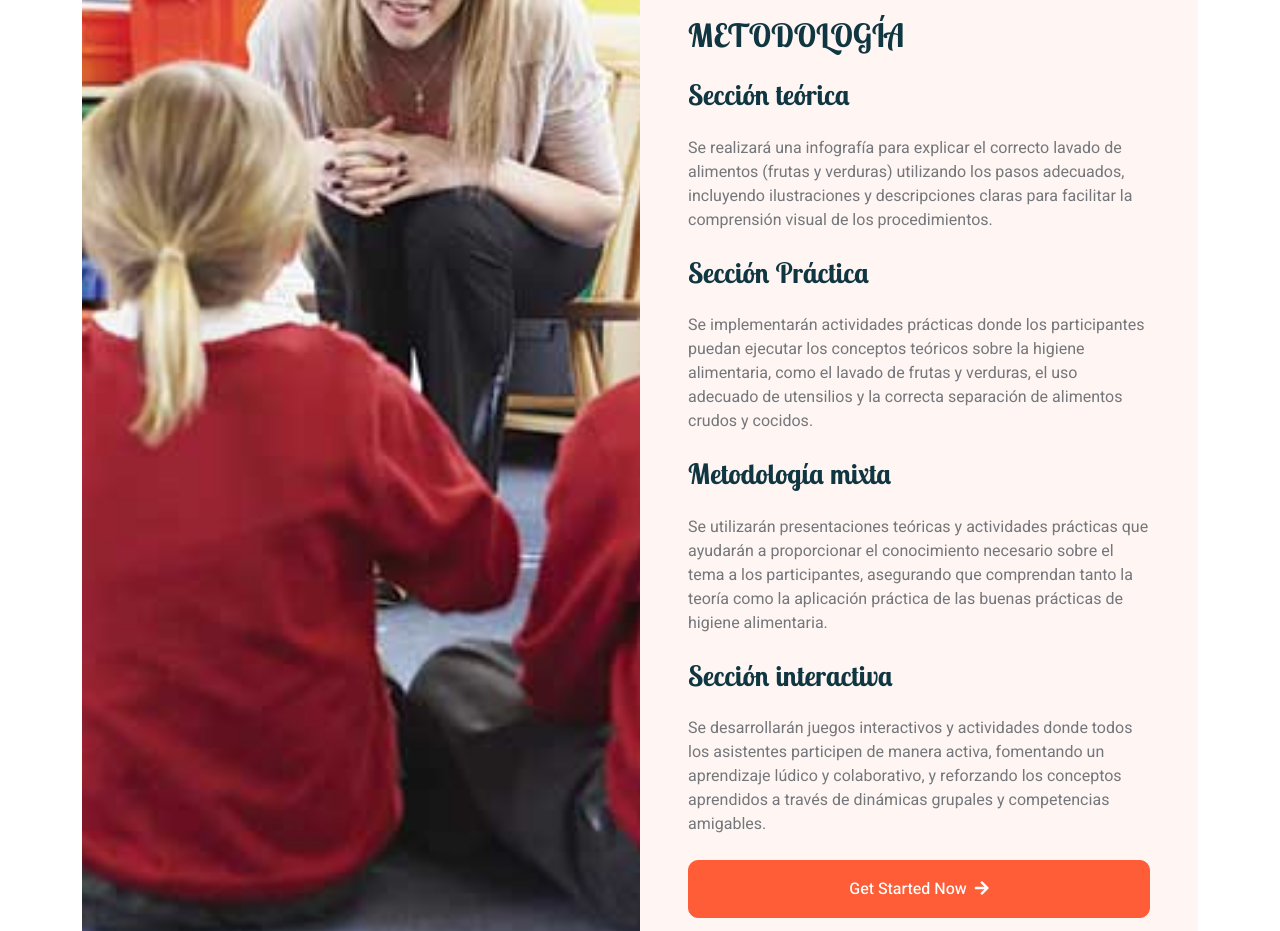
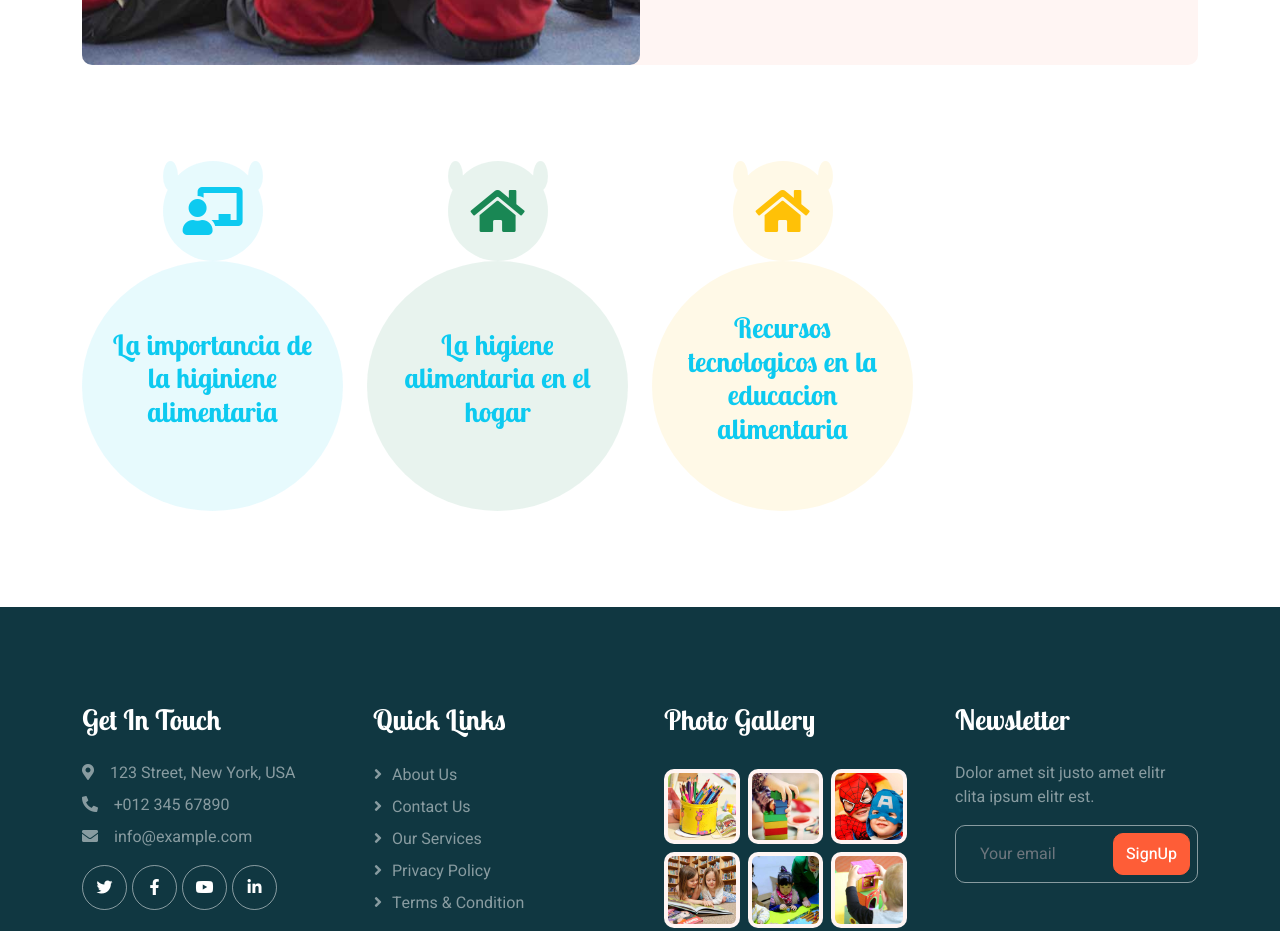
Before and after one commit to chente09/pag-vinculacion, a plain HTML site: page hgAlim.html in a window 1280 px wide. Shown: the part 940-1871 px from the top of the page. Drawn offline with nearby package versions, Linux system fonts and the light colour scheme.

Commit message:
cuartocambio

```diff
--- a/hgAlim.html
+++ b/hgAlim.html
@@ -29,6 +29,8 @@
 
     <!-- Template Stylesheet -->
     <link href="css/style.css" rel="stylesheet">
+    <!-- Template Stylesheet -->
+    <link href="css/botones.css" rel="stylesheet">
 </head>
 
 <body>
@@ -117,29 +119,58 @@
                                 </p>
                                 <p class="mb-4">Fomentar el uso de recursos tecnológicos como apoyo para la educación alimentaria de los niños.
                                 </p>
-                                <h2 class="mb-4">METODOLOGÍA</h2>
-                                <h3 class="mb-4">Sección teórica</h3>
-                                <p class="mb-4">Se realizará una infografía para explicar el correcto lavado de alimentos (frutas y verduras) utilizando los pasos adecuados, incluyendo ilustraciones y descripciones claras para facilitar la comprensión visual de los procedimientos.
-                                </p>
-                                <h3 class="mb-4">Sección Práctica</h3>
-                                <p class="mb-4">Se implementarán actividades prácticas donde los participantes puedan ejecutar los conceptos teóricos sobre la higiene alimentaria, como el lavado de frutas y verduras, el uso adecuado de utensilios y la correcta separación de alimentos crudos y cocidos.
-                                </p>
-                                <h3 class="mb-4">Metodología mixta</h3>
-                                <p class="mb-4">Se utilizarán presentaciones teóricas y actividades prácticas que ayudarán a proporcionar el conocimiento necesario sobre el tema a los participantes, asegurando que comprendan tanto la teoría como la aplicación práctica de las buenas prácticas de higiene alimentaria.
-                                </p>
-                                <h3 class="mb-4">Sección interactiva</h3>
-                                <p class="mb-4">Se desarrollarán juegos interactivos y actividades donde todos los asistentes participen de manera activa, fomentando un aprendizaje lúdico y colaborativo, y reforzando los conceptos aprendidos a través de dinámicas grupales y competencias amigables.
-                                </p>
-                                <a class="btn btn-primary py-3 px-5" href="impHgAlim.html">Get Started Now<i class="fa fa-arrow-right ms-2"></i></a>
                             </div>
                         </div>
                     </div>
                 </div>
             </div>
         </div>
+
         <!-- Call To Action End -->
-
-
+           <!-- Facilities Start -->
+        <div class="container-xxl py-5">
+            <div class="container">
+                <div class="row g-4">
+                    <div class="col-lg-3 col-sm-6 wow fadeInUp" data-wow-delay="0.1s">
+                        <div class="facility-item">
+                            <div class="facility-icon bg-info">
+                                <span class="bg-info"></span>
+                                <i class="fa fa-chalkboard-teacher fa-3x text-info"></i>
+                                <span class="bg-info"></span>
+                            </div>
+                            <div class="facility-text bg-info">
+                                <h3 class="text-info mb-3"><a href="impHgAlim.html" class="text-info" style="text-decoration: none;">La importancia de la higiniene alimentaria</a></h3>
+                            </div>
+                        </div>
+                    </div>
+                    <div class="col-lg-3 col-sm-6 wow fadeInUp" data-wow-delay="0.3s">
+                        <div class="facility-item">
+                            <div class="facility-icon bg-success">
+                                <span class="bg-success"></span>
+                                <i class="fa fa-home fa-3x text-success"></i>
+                                <span class="bg-success"></span>
+                            </div>
+                            <div class="facility-text bg-success">
+                                <h3 class="text-info mb-3"><a href="impHgAlim.html" class="text-info" style="text-decoration: none;">La higiene alimentaria en el hogar</a></h3>
+                            </div>
+                        </div>
+                    </div>
+                    <div class="col-lg-3 col-sm-6 wow fadeInUp" data-wow-delay="0.5s">
+                        <div class="facility-item">
+                            <div class="facility-icon bg-warning">
+                                <span class="bg-warning"></span>
+                                <i class="fa fa-home fa-3x text-warning"></i>
+                                <span class="bg-warning"></span>
+                            </div>
+                            <div class="facility-text bg-warning">
+                                <h3 class="text-info mb-3"><a href="impHgAlim.html" class="text-info" style="text-decoration: none;">Recursos tecnologicos en la educacion alimentaria</a></h3>
+                            </div>
+                        </div>
+                    </div>
+                </div>
+            </div>
+        </div>
+        <!-- Facilities End -->
         <!-- Footer Start -->
         <div class="container-fluid bg-dark text-white-50 footer pt-5 mt-5 wow fadeIn" data-wow-delay="0.1s">
             <div class="container py-5">
```
